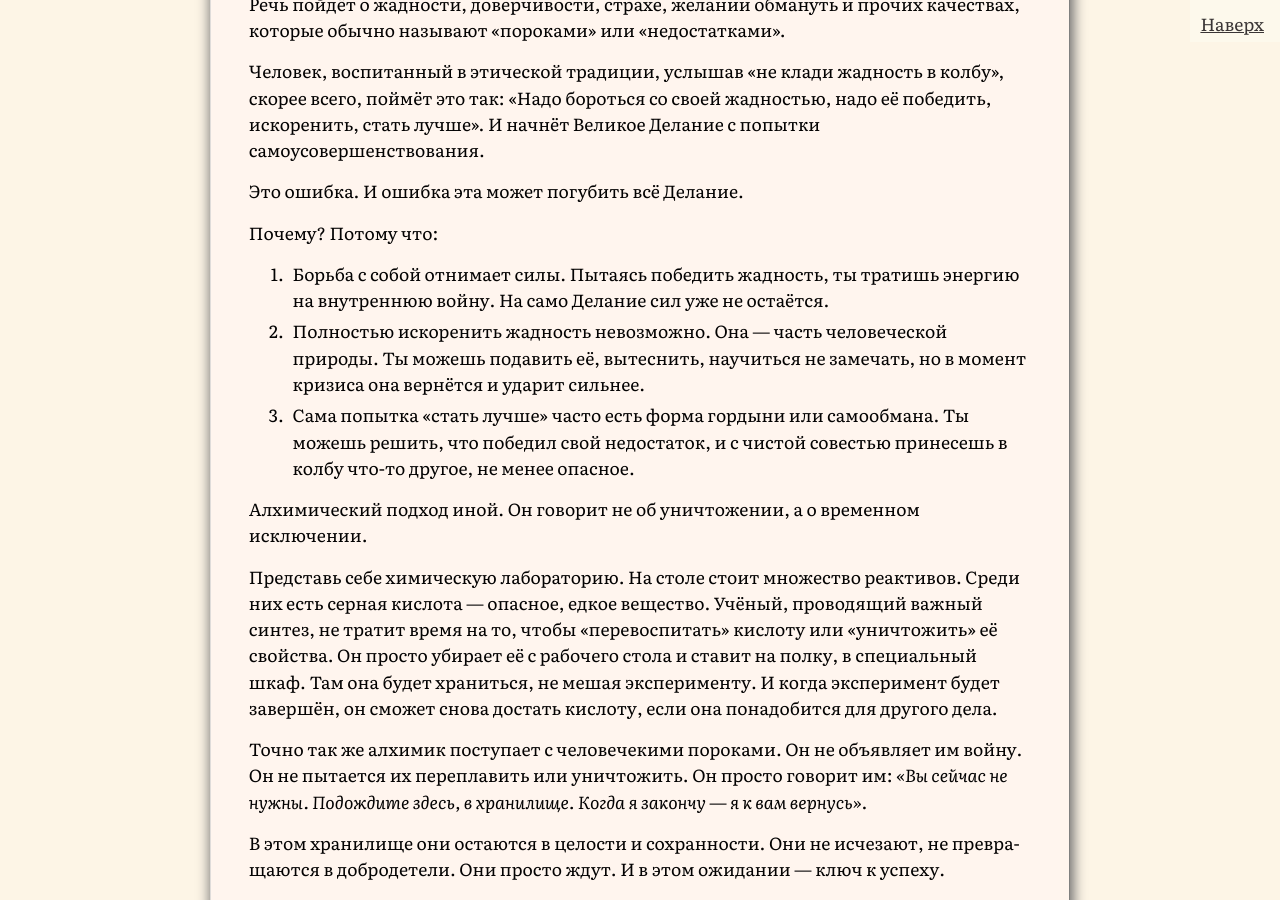
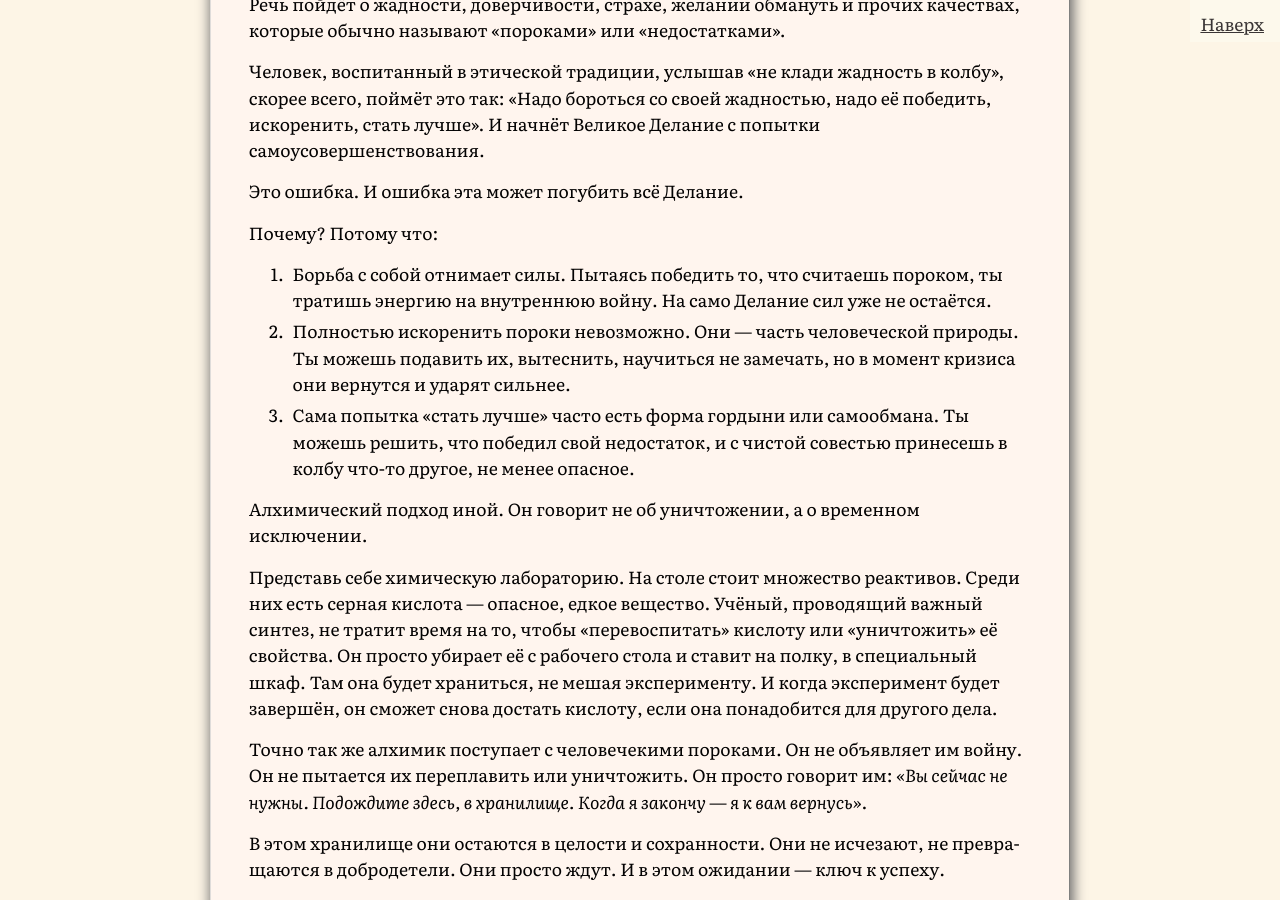
Before and after one commit to SergSi/land-use-art, a Jekyll site: the page built from _posts/2026-02-23-alhimia.md, in a window 1280 px wide and 900 px high, scrolled down 3654 px. Built offline with Jekyll 4.4.1, drawn with Linux system fonts in a browser that asks for light colours; some web fonts are replaced.

Commit message:
Update 2026-02-23-alhimia.md

```diff
--- a/_posts/2026-02-23-alhimia.md
+++ b/_posts/2026-02-23-alhimia.md
@@ -59,8 +59,8 @@ class: mind
 
 Почему? Потому что:
 
-1. Борьба с собой отнимает силы. Пытаясь победить жадность, ты тратишь энергию на внутреннюю войну. На само Делание сил уже не остаётся.
-2. Полностью искоренить жадность невозможно. Она — часть человеческой природы. Ты можешь подавить её, вытеснить, научиться не замечать, но в момент кризиса она вернётся и ударит сильнее.
+1. Борьба с собой отнимает силы. Пытаясь победить то, что считаешь пороком, ты тратишь энергию на внутреннюю войну. На само Делание сил уже не остаётся.
+2. Полностью искоренить пороки невозможно. Они — часть человеческой природы. Ты можешь подавить их, вытеснить, научиться не замечать, но в момент кризиса они вернутся и ударят сильнее.
 3. Сама попытка «стать лучше» часто есть форма гордыни или самообмана. Ты можешь решить, что победил свой недостаток, и с чистой совестью принесешь в колбу что-то другое, не менее опасное.
 
 Алхимический подход иной. Он говорит не об уничтожении, а о временном исключении.
```
